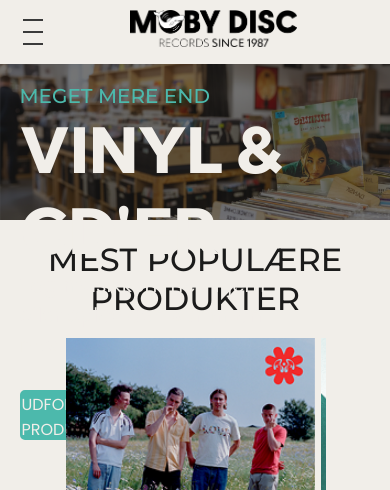
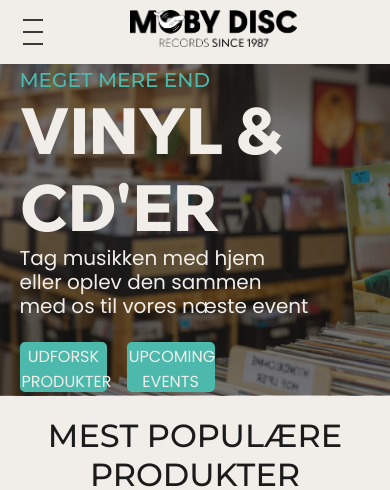
Before and after one commit to LucasMejer/eksamen3sem, a Vue app: page / in a window 390 px wide. Shown: the top 490 px of the page. Built offline with nearby package versions, Linux system fonts and the light colour scheme.

Commit message:
små fixes

```diff
--- a/src/assets/main.scss
+++ b/src/assets/main.scss
@@ -94,6 +94,8 @@ html, body {
 //Intro Video SCSS
 .introVideoDiv{
   position: relative;
+  display: flex;
+  align-items: center;
   img{
     display: block;
     width: 100%;
@@ -104,7 +106,7 @@ html, body {
 
 .introTextDiv{
   position: absolute;
-  margin: 10vw;
+  left: 10vw;
   width: 100%;
   color: colors.$white;
   max-width: 50vw;
@@ -153,22 +155,32 @@ html, body {
 
   .introVideoDiv{
   img{
-    height: 40vw;
+    height: 65vw;
   }
   }
 
   .introTextDiv{
-    margin: 5vw;
+    left: 5vw;
     max-width: 75vw;
+    line-height: 1.2;
     p{
       max-width: 75vw;
     }
   }
 
   .introButtons{
+    width: 50vw;
     button{
+      width: 22.5vw;
       height: 50px;
     }
+  }
+  @media only screen and (max-width: 550px){
+    .introVideoDiv{
+    img{
+      height: 85vw;
+    }
+  }
   }
 }
 
@@ -348,7 +360,7 @@ hr{
 .eventOpslagDiv{
   margin-top: 35px;
   margin-bottom: 35px;
-  color: white;
+  color: colors.$white;
   display: flex;
   flex-direction: row;
   justify-content: space-between;
@@ -1377,3 +1389,12 @@ hr{
     color: colors.$black;
   }
 }
+
+@media only screen and (max-width: 1024px){
+  .intro__section{
+    display: flex;
+    align-items: center;
+    justify-content: center;
+    flex-direction: column;
+  }
+}
```
